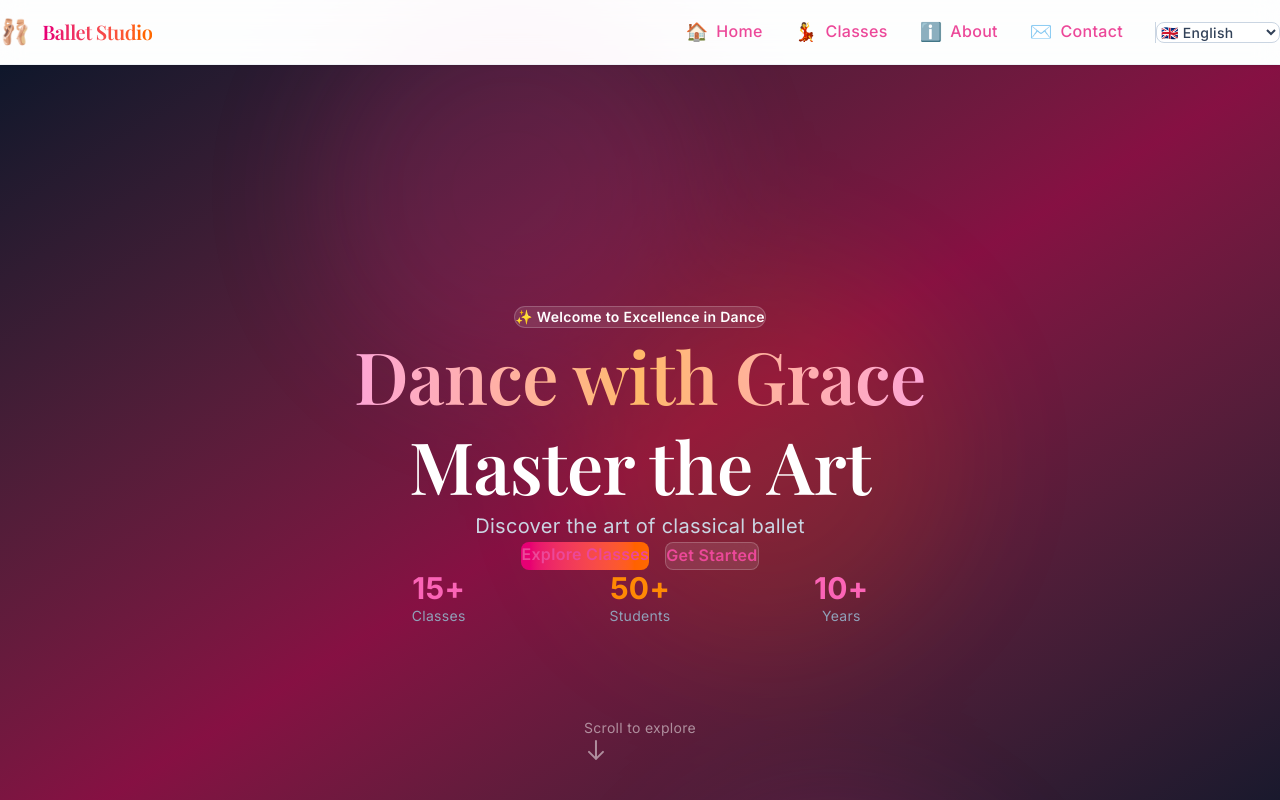
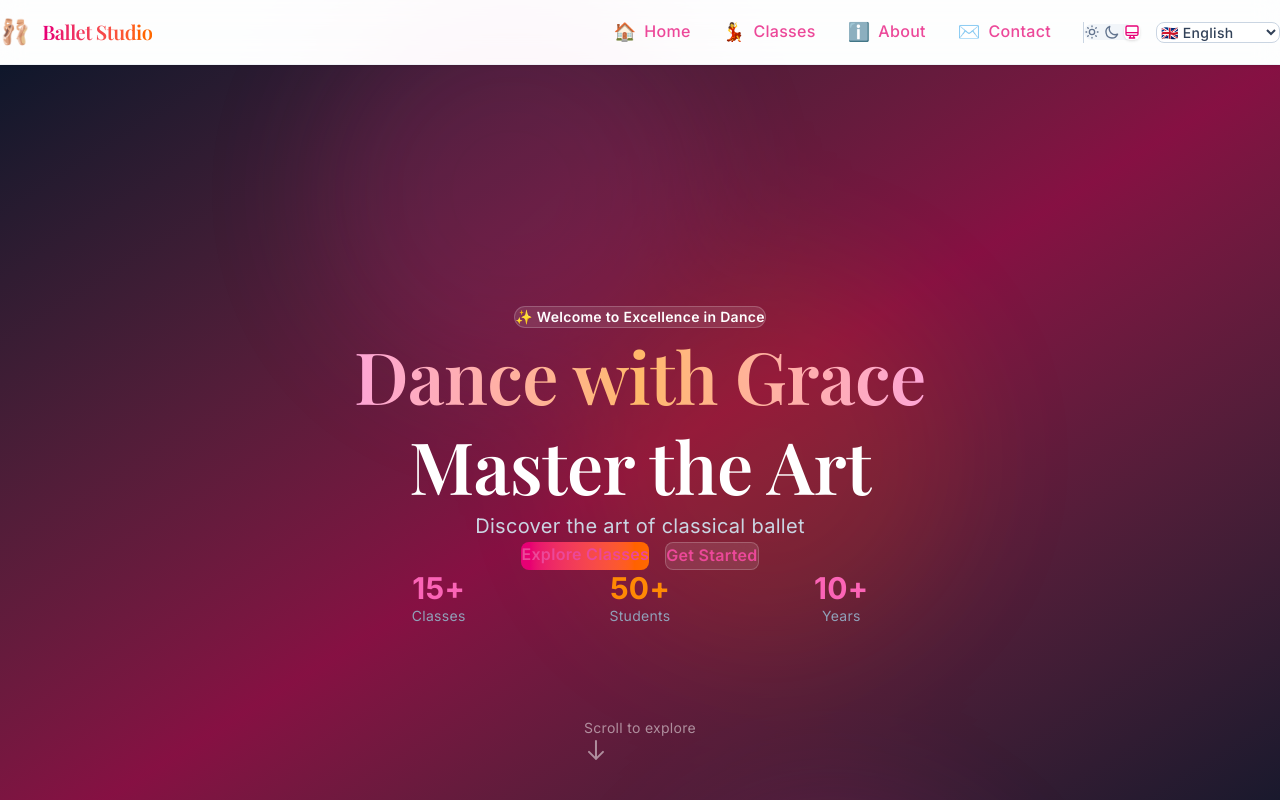
Before and after one commit to NoHop3/next-js-tailwind-ballet, a Next.js app: page /en-GB in a window 1280 px wide. Shown: the top 800 px of the page. Built offline with nearby package versions, Linux system fonts and the light colour scheme.

Commit message:
feat: adding theme

```diff
--- a/src/app/layout.tsx
+++ b/src/app/layout.tsx
@@ -2,6 +2,8 @@ import './globals.css';
 
 import type { Metadata } from 'next';
 import { Inter, Playfair_Display } from 'next/font/google';
+
+import { ThemeProvider } from '@/components/providers/ThemeProvider';
 
 const playfair = Playfair_Display({
   variable: '--font-playfair',
@@ -26,11 +28,13 @@ export default function RootLayout({
   children: React.ReactNode;
 }) {
   return (
-    <html lang="en">
+    <html lang="en" suppressHydrationWarning>
       <head />
       <body
-        className={`${inter.variable} ${playfair.variable} antialiased bg-gradient-to-br from-slate-50 via-white to-slate-100 text-slate-900 flex flex-col min-h-screen`}>
-        {children}
+        className={`${inter.variable} ${playfair.variable} antialiased bg-gradient-to-br from-slate-50 via-white to-slate-100 dark:from-slate-900 dark:via-slate-800 dark:to-slate-900 text-slate-900 dark:text-slate-100 flex flex-col min-h-screen transition-colors duration-300`}>
+        <ThemeProvider>
+          {children}
+        </ThemeProvider>
       </body>
     </html>
   );
--- a/src/components/layout/navbar/DesktopContent.tsx
+++ b/src/components/layout/navbar/DesktopContent.tsx
@@ -4,6 +4,7 @@ import { NavItem } from '@/components/layout/navbar/types';
 import { useTranslation } from '@/lib/TranslationContext';
 
 import { LanguageSwitcher } from './LanguageSwitcher';
+import { ThemeToggle } from './ThemeToggle';
 
 export const DesktopContent = ({ navItems }: { navItems: NavItem[] }) => {
   const { t, culture } = useTranslation();
@@ -27,7 +28,8 @@ export const DesktopContent = ({ navItems }: { navItems: NavItem[] }) => {
           <span className="absolute bottom-0 left-0 w-0 h-0.5 bg-gradient-to-r from-pink-600 to-orange-500 group-hover:w-full transition-all duration-300"></span>
         </a>
       ))}
-      <div className="ml-4 pl-4 border-l border-slate-300 dark:border-slate-600">
+      <div className="ml-4 pl-4 border-l border-slate-300 dark:border-slate-600 flex items-center gap-4">
+        <ThemeToggle />
         <LanguageSwitcher />
       </div>
     </div>
--- a/src/components/layout/navbar/MobileContent.tsx
+++ b/src/components/layout/navbar/MobileContent.tsx
@@ -6,6 +6,7 @@ import { NavItem } from '@/components/layout/navbar/types';
 import { useTranslation } from '@/lib/TranslationContext';
 
 import { LanguageSwitcher } from './LanguageSwitcher';
+import { ThemeToggle } from './ThemeToggle';
 
 export const MobileContent = ({ navItems }: { navItems: NavItem[] }) => {
   const { t, culture } = useTranslation();
@@ -79,6 +80,10 @@ export const MobileContent = ({ navItems }: { navItems: NavItem[] }) => {
 
         {/* Language Switcher at Bottom */}
         <div className="border-t border-slate-200 dark:border-slate-700 p-6">
+          <div className="text-sm font-semibold text-slate-700 dark:text-slate-300 mb-3">Theme</div>
+          <ThemeToggle variant="full" />
+        </div>
+        <div className="border-t border-slate-200 dark:border-slate-700 p-6">
           <div className="text-sm font-semibold text-slate-700 dark:text-slate-300 mb-3">Language</div>
           <LanguageSwitcher />
         </div>
--- /dev/null
+++ b/src/components/layout/navbar/ThemeToggle.tsx
@@ -0,0 +1,85 @@
+'use client';
+
+import { Theme, useTheme } from '@/lib/ThemeContext';
+
+interface ThemeOption {
+  value: Theme;
+  icon: React.ReactNode;
+  label: string;
+}
+
+const SunIcon = () => (
+  <svg className="w-4 h-4" fill="none" viewBox="0 0 24 24" stroke="currentColor" strokeWidth={2}>
+    <path strokeLinecap="round" strokeLinejoin="round" d="M12 3v1m0 16v1m9-9h-1M4 12H3m15.364 6.364l-.707-.707M6.343 6.343l-.707-.707m12.728 0l-.707.707M6.343 17.657l-.707.707M16 12a4 4 0 11-8 0 4 4 0 018 0z" />
+  </svg>
+);
+
+const MoonIcon = () => (
+  <svg className="w-4 h-4" fill="none" viewBox="0 0 24 24" stroke="currentColor" strokeWidth={2}>
+    <path strokeLinecap="round" strokeLinejoin="round" d="M20.354 15.354A9 9 0 018.646 3.646 9.003 9.003 0 0012 21a9.003 9.003 0 008.354-5.646z" />
+  </svg>
+);
+
+const SystemIcon = () => (
+  <svg className="w-4 h-4" fill="none" viewBox="0 0 24 24" stroke="currentColor" strokeWidth={2}>
+    <path strokeLinecap="round" strokeLinejoin="round" d="M9.75 17L9 20l-1 1h8l-1-1-.75-3M3 13h18M5 17h14a2 2 0 002-2V5a2 2 0 00-2-2H5a2 2 0 00-2 2v10a2 2 0 002 2z" />
+  </svg>
+);
+
+const themeOptions: ThemeOption[] = [
+  { value: 'light', icon: <SunIcon />, label: 'Light' },
+  { value: 'dark', icon: <MoonIcon />, label: 'Dark' },
+  { value: 'system', icon: <SystemIcon />, label: 'System' },
+];
+
+interface ThemeToggleProps {
+  variant?: 'compact' | 'full';
+}
+
+export function ThemeToggle({ variant = 'compact' }: ThemeToggleProps) {
+  const { theme, setTheme } = useTheme();
+
+  if (variant === 'full') {
+    return (
+      <div className="flex flex-col gap-2">
+        {themeOptions.map((option) => (
+          <button
+            key={option.value}
+            onClick={() => setTheme(option.value)}
+            className={`flex items-center gap-3 px-4 py-2 rounded-lg transition-all duration-200 ${
+              theme === option.value
+                ? 'bg-pink-100 dark:bg-pink-900/30 text-pink-600 dark:text-pink-400'
+                : 'text-slate-600 dark:text-slate-400 hover:bg-slate-100 dark:hover:bg-slate-700'
+            }`}
+            aria-pressed={theme === option.value}
+          >
+            {option.icon}
+            <span className="text-sm font-medium">{option.label}</span>
+          </button>
+        ))}
+      </div>
+    );
+  }
+
+  // Compact variant - segmented control
+  return (
+    <div className="flex items-center bg-slate-100 dark:bg-slate-800 rounded-lg p-1 gap-1">
+      {themeOptions.map((option) => (
+        <button
+          key={option.value}
+          onClick={() => setTheme(option.value)}
+          className={`p-2 rounded-md transition-all duration-200 ${
+            theme === option.value
+              ? 'bg-white dark:bg-slate-700 text-pink-600 dark:text-pink-400 shadow-sm'
+              : 'text-slate-500 dark:text-slate-400 hover:text-slate-700 dark:hover:text-slate-200'
+          }`}
+          aria-label={`Set theme to ${option.label}`}
+          aria-pressed={theme === option.value}
+          title={option.label}
+        >
+          {option.icon}
+        </button>
+      ))}
+    </div>
+  );
+}
--- /dev/null
+++ b/src/components/providers/ThemeProvider.tsx
@@ -0,0 +1,102 @@
+'use client';
+
+import { useCallback, useEffect, useSyncExternalStore } from 'react';
+
+import { Theme, ThemeContext } from '@/lib/ThemeContext';
+
+const THEME_STORAGE_KEY = 'ballet-studio-theme';
+
+function getSystemTheme(): 'light' | 'dark' {
+  if (typeof window === 'undefined') return 'light';
+  return window.matchMedia('(prefers-color-scheme: dark)').matches ? 'dark' : 'light';
+}
+
+function getStoredTheme(): Theme {
+  if (typeof window === 'undefined') return 'system';
+  const stored = localStorage.getItem(THEME_STORAGE_KEY);
+  if (stored === 'light' || stored === 'dark' || stored === 'system') {
+    return stored;
+  }
+  return 'system';
+}
+
+function applyThemeToDocument(newTheme: Theme): 'light' | 'dark' {
+  const resolved = newTheme === 'system' ? getSystemTheme() : newTheme;
+  const root = document.documentElement;
+  root.classList.remove('light', 'dark');
+  root.classList.add(resolved);
+  return resolved;
+}
+
+// Custom store for theme state
+let themeListeners: Array<() => void> = [];
+let currentTheme: Theme = 'system';
+
+function subscribeToTheme(callback: () => void) {
+  themeListeners.push(callback);
+  return () => {
+    themeListeners = themeListeners.filter(l => l !== callback);
+  };
+}
+
+function getThemeSnapshot(): Theme {
+  return currentTheme;
+}
+
+function getServerThemeSnapshot(): Theme {
+  return 'system';
+}
+
+function setThemeValue(newTheme: Theme) {
+  currentTheme = newTheme;
+  localStorage.setItem(THEME_STORAGE_KEY, newTheme);
+  applyThemeToDocument(newTheme);
+  themeListeners.forEach(listener => listener());
+}
+
+interface ThemeProviderProps {
+  children: React.ReactNode;
+}
+
+export function ThemeProvider({ children }: ThemeProviderProps) {
+  const theme = useSyncExternalStore(
+    subscribeToTheme,
+    getThemeSnapshot,
+    getServerThemeSnapshot
+  );
+
+  const resolvedTheme = theme === 'system' ? getSystemTheme() : theme;
+
+  const setTheme = useCallback((newTheme: Theme) => {
+    setThemeValue(newTheme);
+  }, []);
+
+  // Initialize theme on mount
+  useEffect(() => {
+    const stored = getStoredTheme();
+    currentTheme = stored;
+    applyThemeToDocument(stored);
+    themeListeners.forEach(listener => listener());
+  }, []);
+
+  // Listen for system theme changes
+  useEffect(() => {
+    const mediaQuery = window.matchMedia('(prefers-color-scheme: dark)');
+
+    const handleChange = () => {
+      if (currentTheme === 'system') {
+        applyThemeToDocument('system');
+        themeListeners.forEach(listener => listener());
+      }
+    };
+
+    mediaQuery.addEventListener('change', handleChange);
+    return () => mediaQuery.removeEventListener('change', handleChange);
+  }, []);
+
+  return (
+    <ThemeContext.Provider value={{ theme, setTheme, resolvedTheme }}>
+      {children}
+    </ThemeContext.Provider>
+  );
+}
--- /dev/null
+++ b/src/lib/ThemeContext.ts
@@ -0,0 +1,21 @@
+'use client';
+
+import { createContext, useContext } from 'react';
+
+export type Theme = 'light' | 'dark' | 'system';
+
+export interface ThemeContextType {
+  theme: Theme;
+  setTheme: (theme: Theme) => void;
+  resolvedTheme: 'light' | 'dark';
+}
+
+export const ThemeContext = createContext<ThemeContextType | undefined>(undefined);
+
+export function useTheme(): ThemeContextType {
+  const context = useContext(ThemeContext);
+  if (!context) {
+    throw new Error('useTheme must be used within a ThemeProvider');
+  }
+  return context;
+}
--- a/tailwind.config.ts
+++ b/tailwind.config.ts
@@ -1,33 +1,34 @@
 import type { Config } from "tailwindcss";
 
 const config: Config = {
+  darkMode: 'class',
   content: [
-    "./src/pages/**/*.{js,ts,jsx,tsx,mdx}",
-    "./src/components/**/*.{js,ts,jsx,tsx,mdx}",
-    "./src/app/**/*.{js,ts,jsx,tsx,mdx}",
+    './src/pages/**/*.{js,ts,jsx,tsx,mdx}',
+    './src/components/**/*.{js,ts,jsx,tsx,mdx}',
+    './src/app/**/*.{js,ts,jsx,tsx,mdx}',
   ],
   theme: {
     extend: {
       fontFamily: {
-        playfair: ["var(--font-playfair)", "serif"],
-        inter: ["var(--font-inter)", "sans-serif"],
+        playfair: ['var(--font-playfair)', 'serif'],
+        inter: ['var(--font-inter)', 'sans-serif'],
       },
       colors: {
-        primary: "#ec4899",
-        "primary-dark": "#be185d",
+        'primary': '#ec4899',
+        'primary-dark': '#be185d',
       },
       animation: {
-        "pulse-slow": "pulse 3s cubic-bezier(0.4, 0, 0.6, 1) infinite",
-        "bounce-slow": "bounce 2s infinite",
+        'pulse-slow': 'pulse 3s cubic-bezier(0.4, 0, 0.6, 1) infinite',
+        'bounce-slow': 'bounce 2s infinite',
       },
       keyframes: {
-        "pulse-slow": {
-          "0%, 100%": { opacity: "1" },
-          "50%": { opacity: ".5" },
+        'pulse-slow': {
+          '0%, 100%': { opacity: '1' },
+          '50%': { opacity: '.5' },
         },
       },
       backdropBlur: {
-        sm: "4px",
+        sm: '4px',
       },
     },
   },
```
Also changed, not shown: 1 other file (tests, documents, lock files or other folders).
